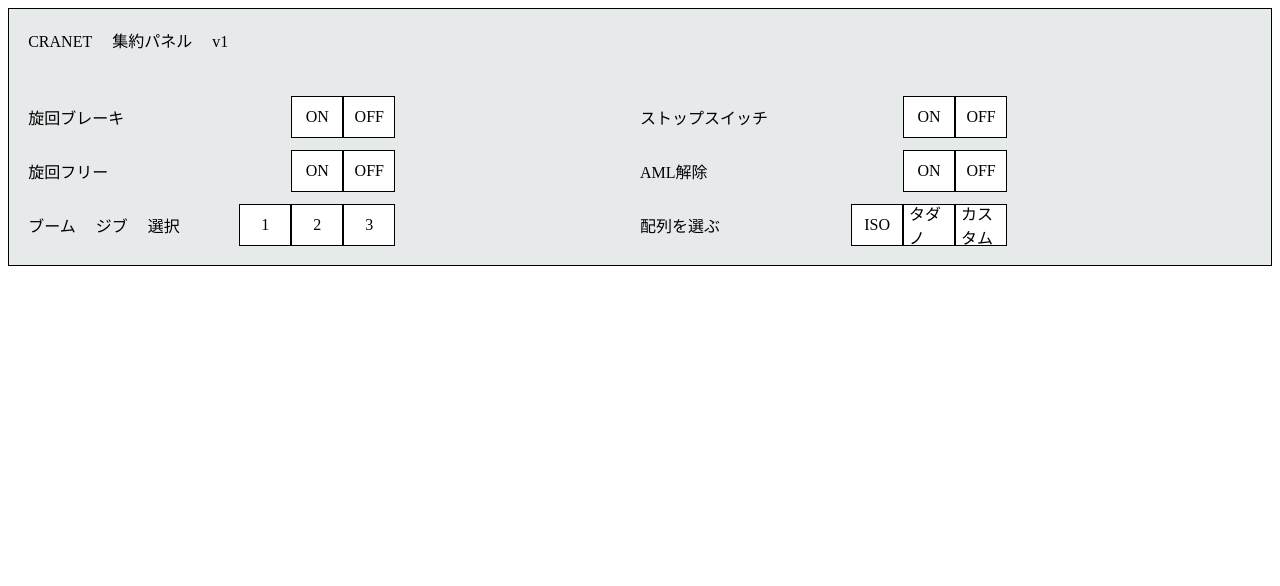
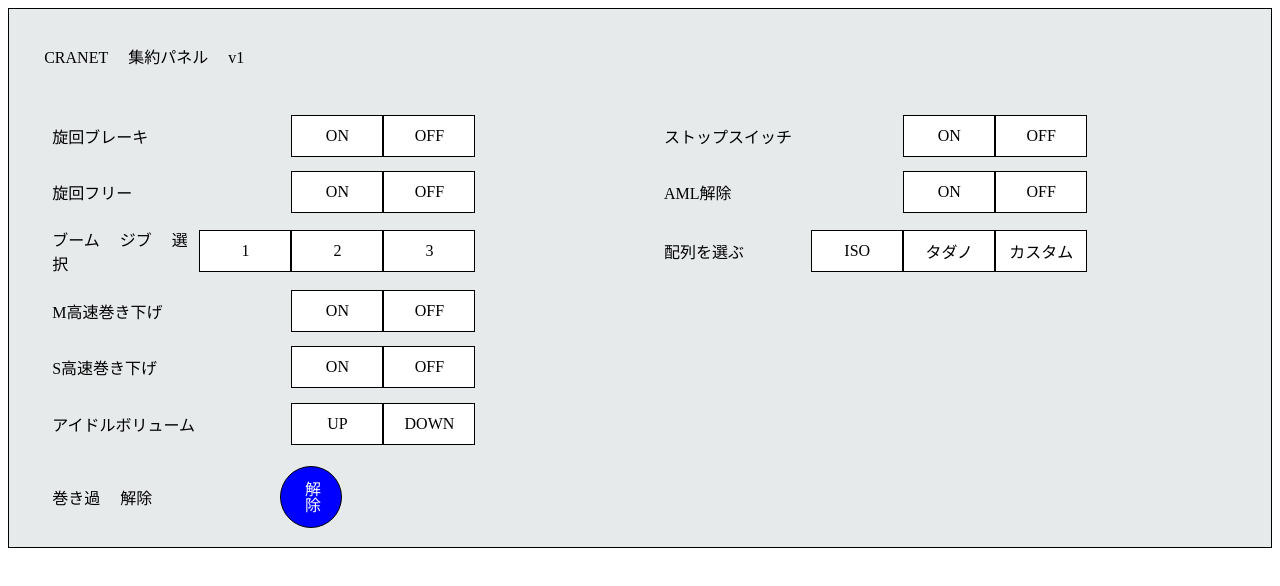
Before and after one commit to mre1ght/practice, a plain HTML site: page index.html in a window 1280 px wide. Drawn offline with Linux system fonts and the light colour scheme.

Commit message:
add appearance

```diff
--- a/index.html
+++ b/index.html
@@ -55,6 +55,40 @@
         <span class="select-3">カスタム</span>
       </span>
     </div>
+    <div class="box-straight">
+      M高速巻き下げ
+      <span class="container">
+        <span class="switch-on">ON</span>
+        <span class="switch-off">OFF</span>
+      </span>
+    </div>
+    <div class="box-straight">
+    </div>
+    <div class="box-straight">
+      S高速巻き下げ
+      <span class="container">
+        <span class="switch-on">ON</span>
+        <span class="switch-off">OFF</span>
+      </span>
+    </div>
+    <div class="box-straight">
+    </div>
+    <div class="box-straight">
+      アイドルボリューム
+      <span class="container">
+        <span class="switch-on">UP</span>
+        <span class="switch-off">DOWN</span>
+      </span>
+      </div>
+      <div class="box-straight">
+      </div>
+
+      <div class="box-straight-last">
+        <div class="text">巻き過&nbsp;&emsp;解除</div>
+        <div class="circle"><span>解除</span></div>
+      </div>
+
+
   </div>
 </div>
 
@@ -69,11 +103,19 @@ const brakeBox1 = switchOnBoxes[0];
 const brakeBox2 = switchOffBoxes[0];
 const brakeBox3 = switchOnBoxes[2];
 const brakeBox4 = switchOffBoxes[2];
+const brakeBox5 = switchOnBoxes[4];
+const brakeBox6 = switchOffBoxes[4];
+const brakeBox7 = switchOnBoxes[6];
+const brakeBox8 = switchOffBoxes[6];
 
 const stopBox1 = switchOnBoxes[1];
 const stopBox2 = switchOffBoxes[1];
 const stopBox3 = switchOnBoxes[3];
 const stopBox4 = switchOffBoxes[3];
+const stopBox5 = switchOnBoxes[5];
+const stopBox6 = switchOffBoxes[5];
+const stopBox7 = switchOnBoxes[7];
+const stopBox8 = switchOffBoxes[7];
 
 const select1Box1 = selectBox1[0];
 const select1Box2 = selectBox2[0];
@@ -105,6 +147,27 @@ brakeBox4.addEventListener('click', () => {
   brakeBox4.classList.toggle('clicked');
   brakeBox3.classList.remove('clicked');
 });
+brakeBox5.addEventListener('click', () => {
+  console.log("brake box 5 clicked");
+  brakeBox5.classList.toggle('clicked');
+  brakeBox6.classList.remove('clicked');
+});
+brakeBox6.addEventListener('click', () => {
+  console.log("brake box 6 clicked");
+  brakeBox6.classList.toggle('clicked');
+  brakeBox5.classList.remove('clicked');
+});
+brakeBox7.addEventListener('click', () => {
+  console.log("brake box 7 clicked");
+  brakeBox7.classList.toggle('clicked');
+  brakeBox8.classList.remove('clicked');
+});
+brakeBox8.addEventListener('click', () => {
+  console.log("brake box 8 clicked");
+  brakeBox8.classList.toggle('clicked');
+  brakeBox7.classList.remove('clicked');
+});
+
 select1Box1.addEventListener('click', () => {
   console.log("select-1 box 1 clicked");
   select1Box1.classList.toggle('clicked');
--- a/style.css
+++ b/style.css
@@ -1,14 +1,18 @@
 @charset "utf-8";
 
-
+body{
+  font-size:1rem;
+}
 .panel {
   margin-bottom: 0.5em;
   border: 1px solid black;
-  padding: 1.2em 1.2em;
+  padding: 1.2em 1.2em 2.4em;
   background: #e7eaeb;
 }
 .panel-title{
   margin-bottom: 2em;
+  margin-left: 1em;
+  margin-top: 1em;
 }
 
 .panel-row {
@@ -20,20 +24,48 @@
 }
 .box-straight {
   align-items: center;
-  margin-top: 0.75em;
+  margin-top: 0.9em;
+  margin-left: 1.5em;
   display: flex;
   justify-content: space-between;
+  font-size: 1rem;
+}
+.box-straight-last {
+  align-items: center;
+  margin-top: 2.5em;
+  margin-left: 1.5em;
+  display: flex;
+  justify-content: space-between;
+  font-size: 1rem;
 }
 
+
+.circle {
+  position: absolute;
+  left: 280px;
+  width: 60px;
+  height: 60px;
+  background: blue;
+  border-radius: 50%;
+  display: flex;
+  align-items: center;
+  justify-content: center;
+  border: 1px solid black;
+}
+.circle span {
+  writing-mode: vertical-rl;
+  color: white;
+}
 .container {
   display: flex;
-  margin-right: 40%;
+  margin-right: 28%;
+  font-size: 1rem;
 }
 .switch-on, .switch-off {
   display: flex;
   justify-content: center;
   align-items: center;
-  width: 40px;
+  width: 80px;
   height: 30px;
   padding: 5px;
   margin: 0;
@@ -48,7 +80,7 @@
   display: flex;
   justify-content: center;
   align-items: center;
-  width: 40px;
+  width: 80px;
   height: 30px;
   padding: 5px;
   margin: 0;
```
